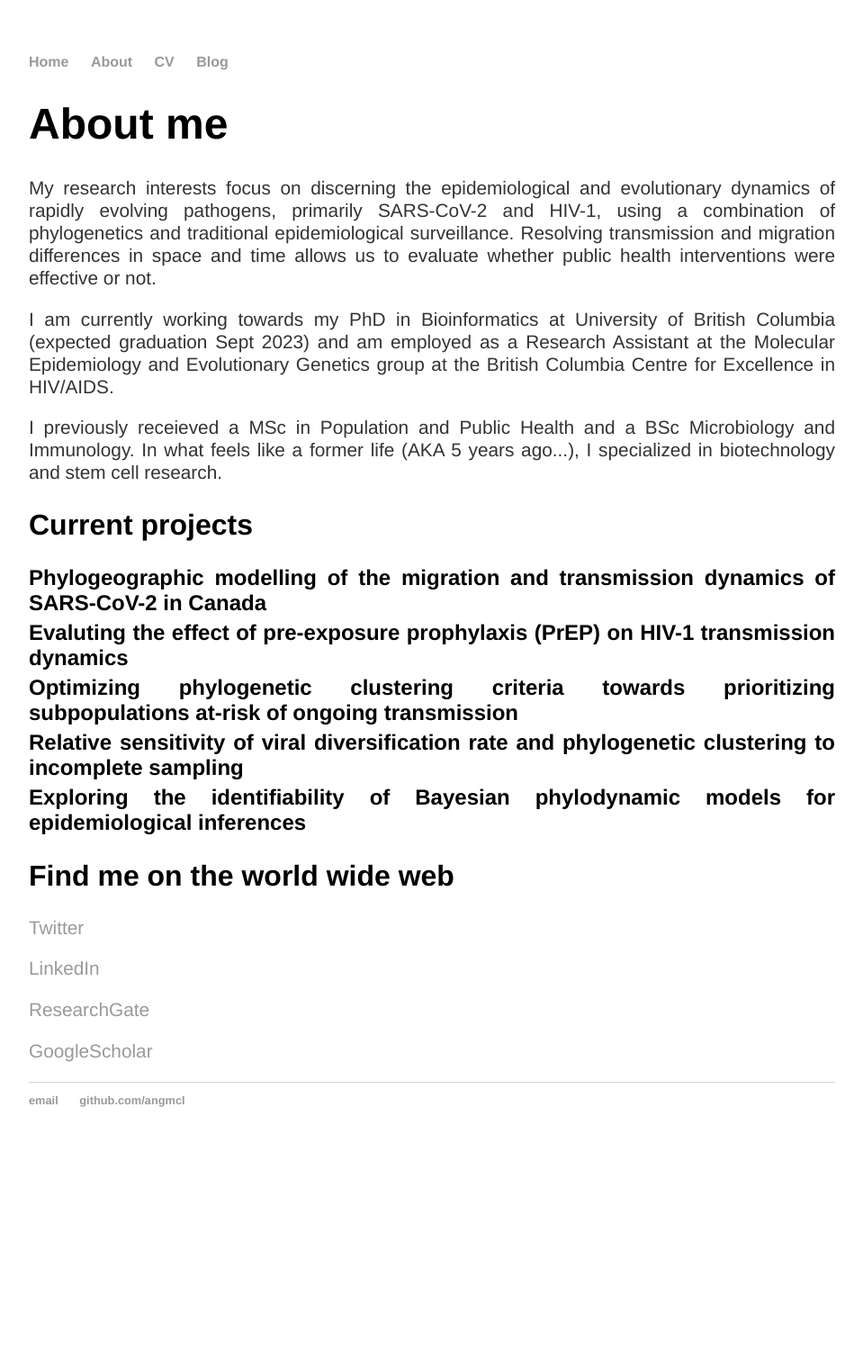
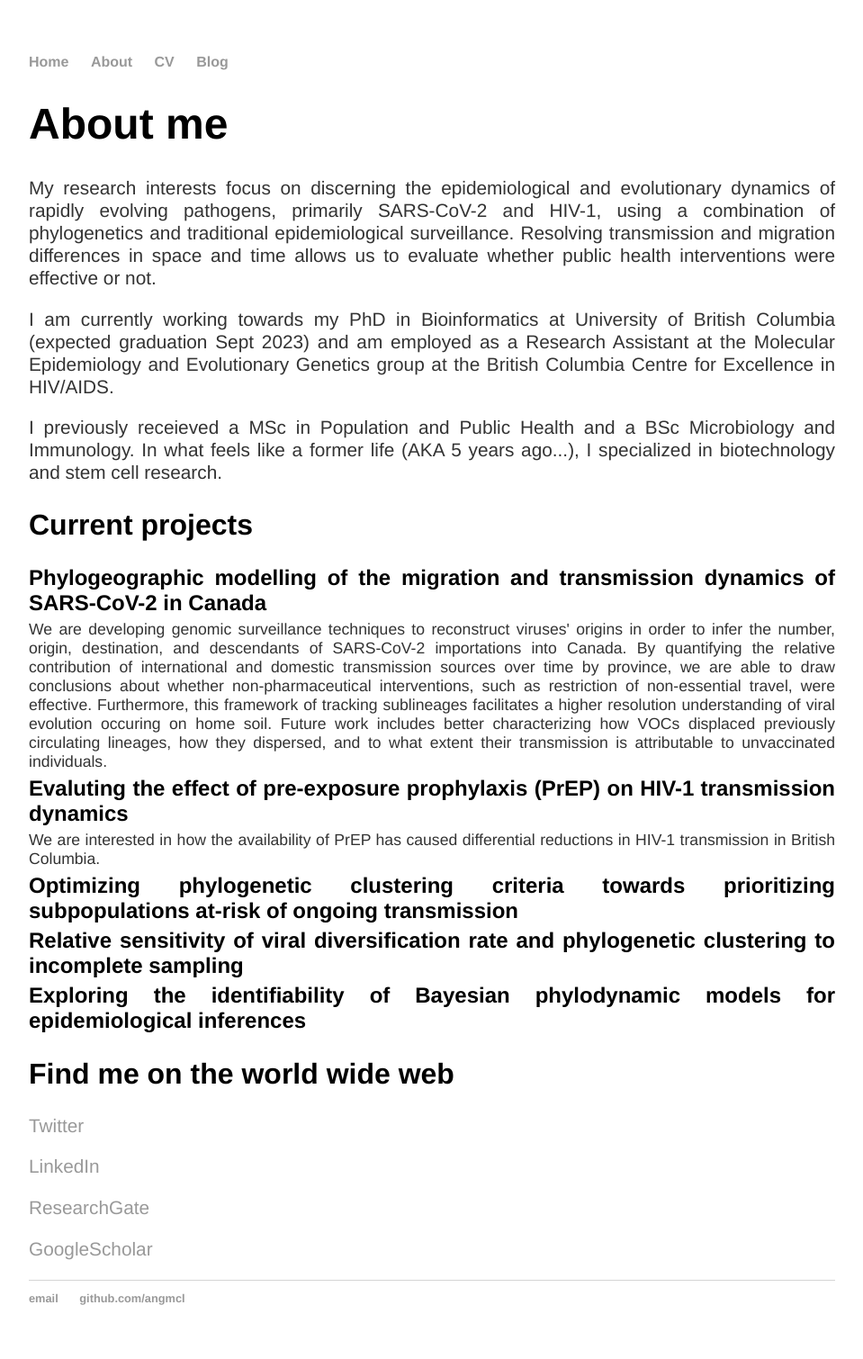
Before and after one commit to AngMcL/angmcl.github.io, a Jekyll site: the page built from about/index.html, in a window 1280 px wide. Shown: the whole page at 90% size, without its empty margins (160-1119 px from the left). Built offline with Jekyll 4.4.1, drawn with Linux system fonts in a browser that asks for light colours; before the commit the page ends 1290 px from its top, so only the background shows below that.

Commit message:
Update index.html

```diff
--- a/about/index.html
+++ b/about/index.html
@@ -5,20 +5,28 @@ title: About me
 <h1>{{ page.title }}</h1>
 
 <div class="blurb">
+
 	<p>My research interests focus on discerning the epidemiological and evolutionary dynamics of rapidly evolving pathogens, primarily SARS-CoV-2 and HIV-1, using a combination of phylogenetics and traditional epidemiological surveillance. Resolving transmission and migration differences in space and time allows us to evaluate whether public health interventions were effective or not. </p>
 	<p>I am currently working towards my PhD in Bioinformatics at University of British Columbia (expected graduation Sept 2023) and am employed as a Research Assistant at the Molecular Epidemiology and Evolutionary Genetics group at the British Columbia Centre for Excellence in HIV/AIDS.</p>
 	<p>I previously receieved a MSc in Population and Public Health and a BSc Microbiology and Immunology. In what feels like a former life (AKA 5 years ago...), I specialized in biotechnology and stem cell research.</p>
 
 	<h2>Current projects</h2>
+
 	<h3>Phylogeographic modelling of the migration and transmission dynamics of SARS-CoV-2 in Canada</h3>
+	<p2>We are developing genomic surveillance techniques to reconstruct viruses' origins in order to infer the number, origin, destination, and descendants of SARS-CoV-2 importations into Canada. By quantifying the relative contribution of international and domestic transmission sources over time by province, we are able to draw conclusions about whether non-pharmaceutical interventions, such as restriction of non-essential travel, were effective. Furthermore, this framework of tracking sublineages facilitates a higher resolution understanding of viral evolution occuring on home soil. Future work includes better characterizing how VOCs displaced previously circulating lineages, how they dispersed, and to what extent their transmission is attributable to unvaccinated individuals. </p2>
 
 	<h3>Evaluting the effect of pre-exposure prophylaxis (PrEP) on HIV-1 transmission dynamics</h3>
+	<p2>We are interested in how the availability of PrEP has caused differential reductions in HIV-1 transmission in British Columbia. </p2>
 
 	<h3>Optimizing phylogenetic clustering criteria towards prioritizing subpopulations at-risk of ongoing transmission</h3>
+	<p2></p2>
 
 	<h3>Relative sensitivity of viral diversification rate and phylogenetic clustering to incomplete sampling</h3>
+	<p2></p2>
 
 	<h3>Exploring the identifiability of Bayesian phylodynamic models for epidemiological inferences</h3>
+	<p2></p2>
+
 
 	<h2>Find me on the world wide web</h2>
 	<p><a href="https://twitter.com/AngelaMcLaughin">Twitter</a></p>
```
